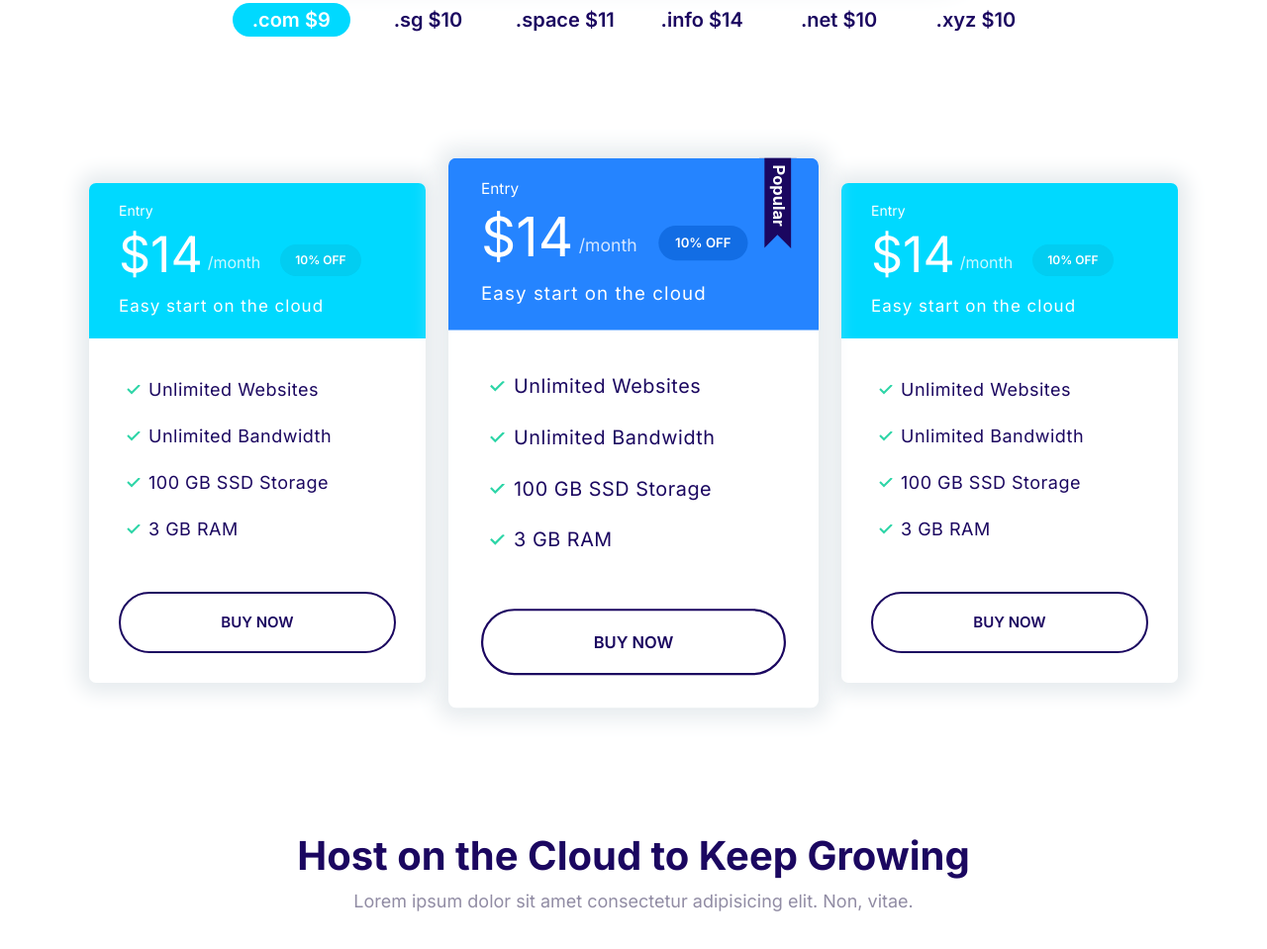
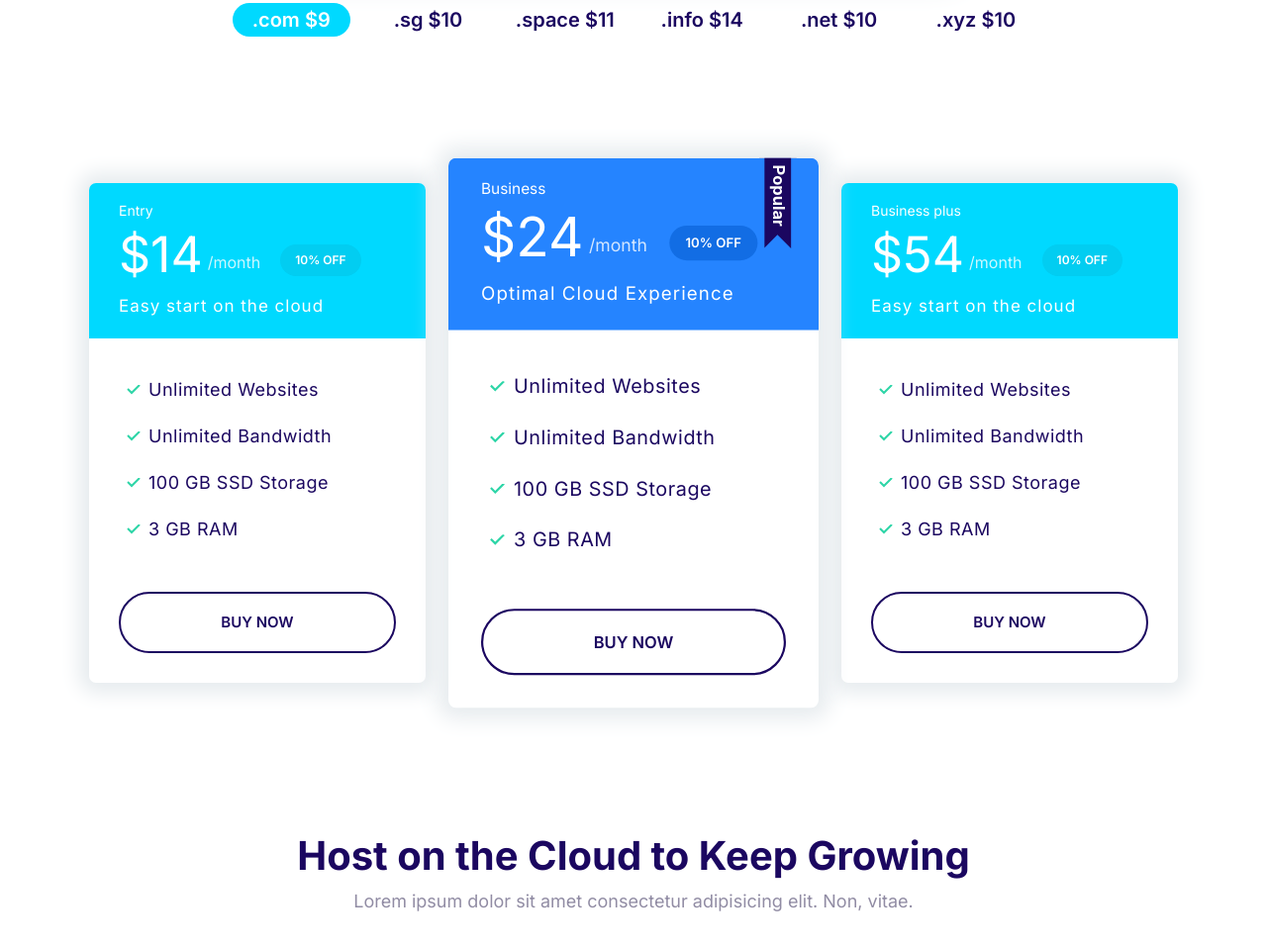
Before and after one commit to Question-jpeg/krezer, a website: page index.html in a window 1280 px wide. Shown: the part 1125-2084 px from the top of the page at 99% size. Drawn offline with nearby package versions, Linux system fonts and the light colour scheme.

Commit message:
update index.html

```diff
--- a/index.html
+++ b/index.html
@@ -116,13 +116,13 @@
     <div class="plan plan--popular">
       <div class="card card--primary">
         <header class="card__header">
-          <h3 class="plan__name">Entry</h3>
+          <h3 class="plan__name">Business</h3>
           <div class="plan__header-container">
-            <span class="plan__price">$14</span>
+            <span class="plan__price">$24</span>
             <span class="plan__billing-cycle">/month</span>
             <span class="badge badge--primary badge--small">10% OFF</span>
           </div>
-          <span class="plan__description">Easy start on the cloud</span>
+          <span class="plan__description">Optimal Cloud Experience</span>
         </header>
         <div class="card__body">
           <ul class="list list--tick">
@@ -138,9 +138,9 @@
     <div class="plan" >
       <div class="card card--secondary">
         <header class="card__header">
-          <h3 class="plan__name">Entry</h3>
+          <h3 class="plan__name">Business plus</h3>
           <div class="plan__header-container">
-            <span class="plan__price">$14</span>
+            <span class="plan__price">$54</span>
             <span class="plan__billing-cycle">/month</span>
             <span class="badge badge--secondary badge--small">10% OFF</span>
           </div>
```
